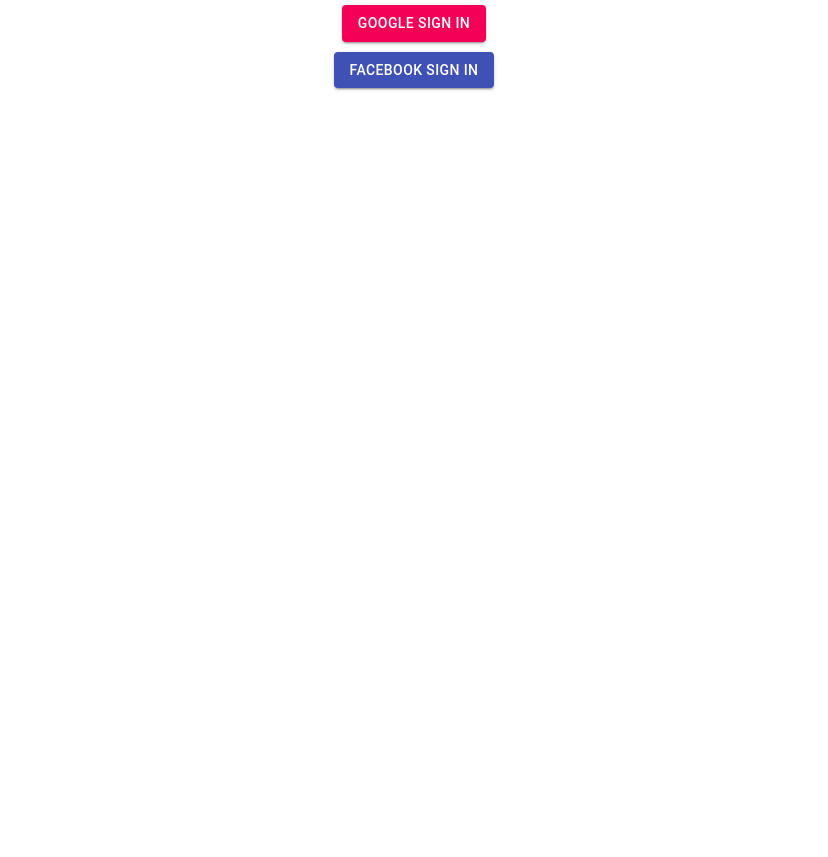
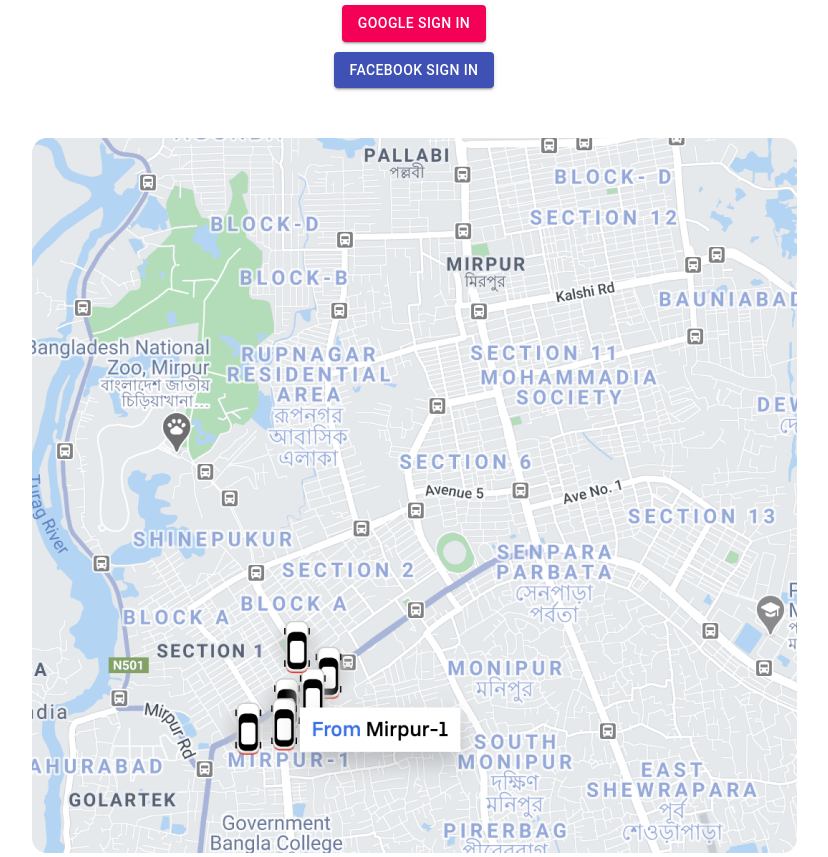
Before and after one commit to jany-coder/safe-riders, a React (Create React App) app: page /login in a window 1280 px wide. Shown: the part 340-1197 px from the top of the page, without its empty margins (226-1054 px from the left). Before the commit the page ends 800 px from the top, so only its background shows below. Built offline with nearby package versions, Linux system fonts and the light colour scheme.

Commit message:
Complete

```diff
--- a/src/components/Home/Home.js
+++ b/src/components/Home/Home.js
@@ -37,9 +37,9 @@
         }
     ]
     return (
-        <div style={{marginLeft: '50px 0 50px 0'}}>
+        <div style={{marginLeft: '50px'}}>
             {
-                rooms.map(room => <div style={{float:'left'}}><Room key={room.bedType} room={room}></Room></div>)
+                rooms.map(room => <div style={{float:'left', padding:'5px'}}><Room key={room.bedType} room={room}></Room></div>)
             }
         </div>
     );
--- a/src/components/Login/Login.js
+++ b/src/components/Login/Login.js
@@ -5,6 +5,8 @@
 import {UserContext} from '../../App'
 import { useHistory, useLocation } from 'react-router';
 import { Button } from '@material-ui/core';
+import map from '../../images/Map.png'; // with import
+
 
 const Login = () => {
 
@@ -63,6 +65,10 @@
                 <Button variant="contained" color="primary" onClick={handleFacebookSignIn}>Facebook Sign In</Button>
             </div>
 
+            <div style={{marginTop:'50px'}}>
+                <img src={map} alt=""/>
+            </div>
+
 
 
         </div>
--- a/src/components/Room/Room.js
+++ b/src/components/Room/Room.js
@@ -6,13 +6,9 @@
 import CardContent from '@material-ui/core/CardContent';
 import CardActions from '@material-ui/core/CardActions';
 import Avatar from '@material-ui/core/Avatar';
-import IconButton from '@material-ui/core/IconButton';
 import Button from '@material-ui/core/Button';
 import Typography from '@material-ui/core/Typography';
 import { red } from '@material-ui/core/colors';
-import LocalHotelIcon from '@material-ui/icons/LocalHotel';
-import WcIcon from '@material-ui/icons/Wc';
-import AttachMoneyIcon from '@material-ui/icons/AttachMoney';
 import { useHistory } from 'react-router-dom';
 
 const useStyles = makeStyles((theme) => ({
```
Also changed, not shown: firebase.json (added), 1 other file (tests, documents, lock files or other folders).
